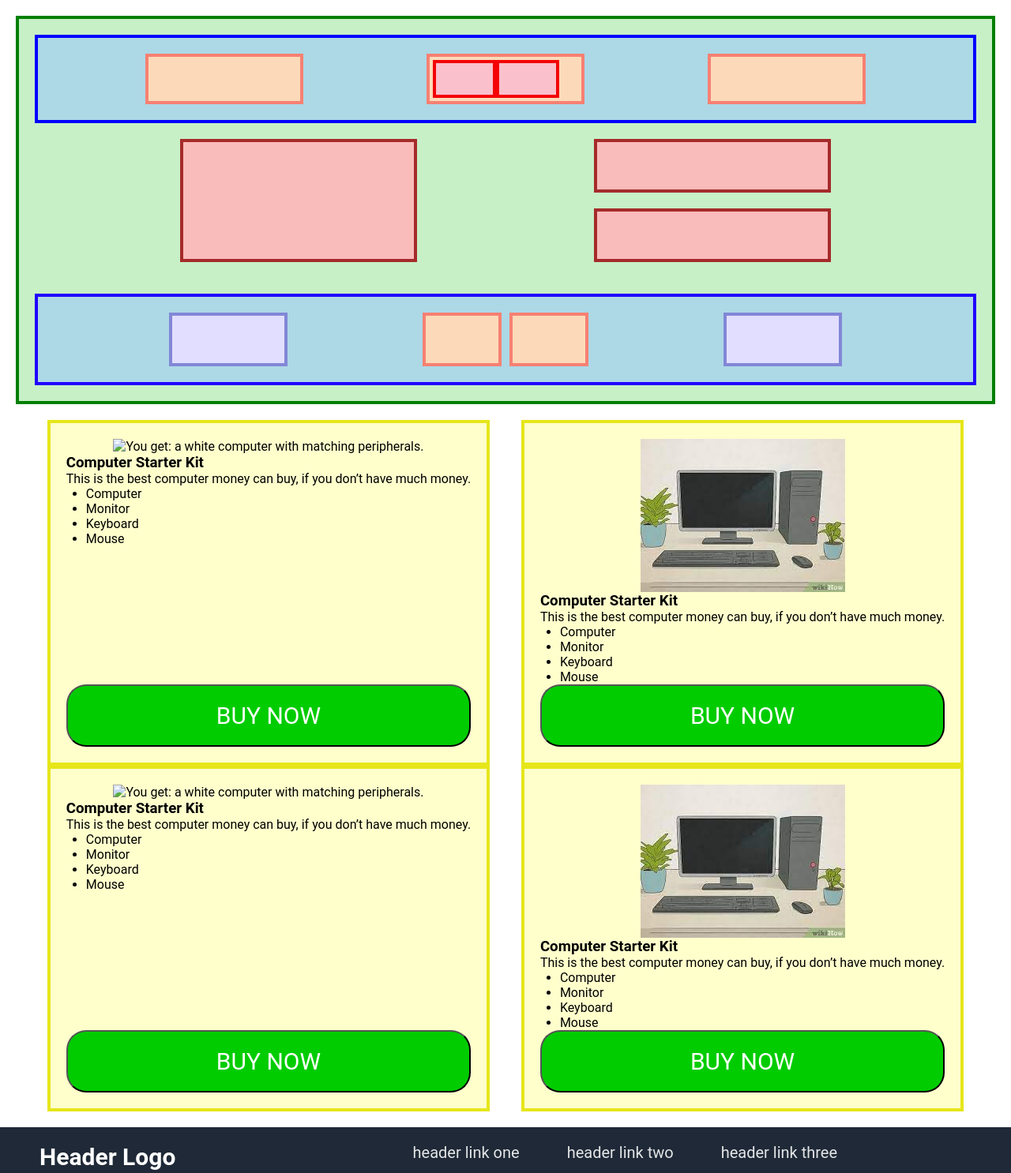
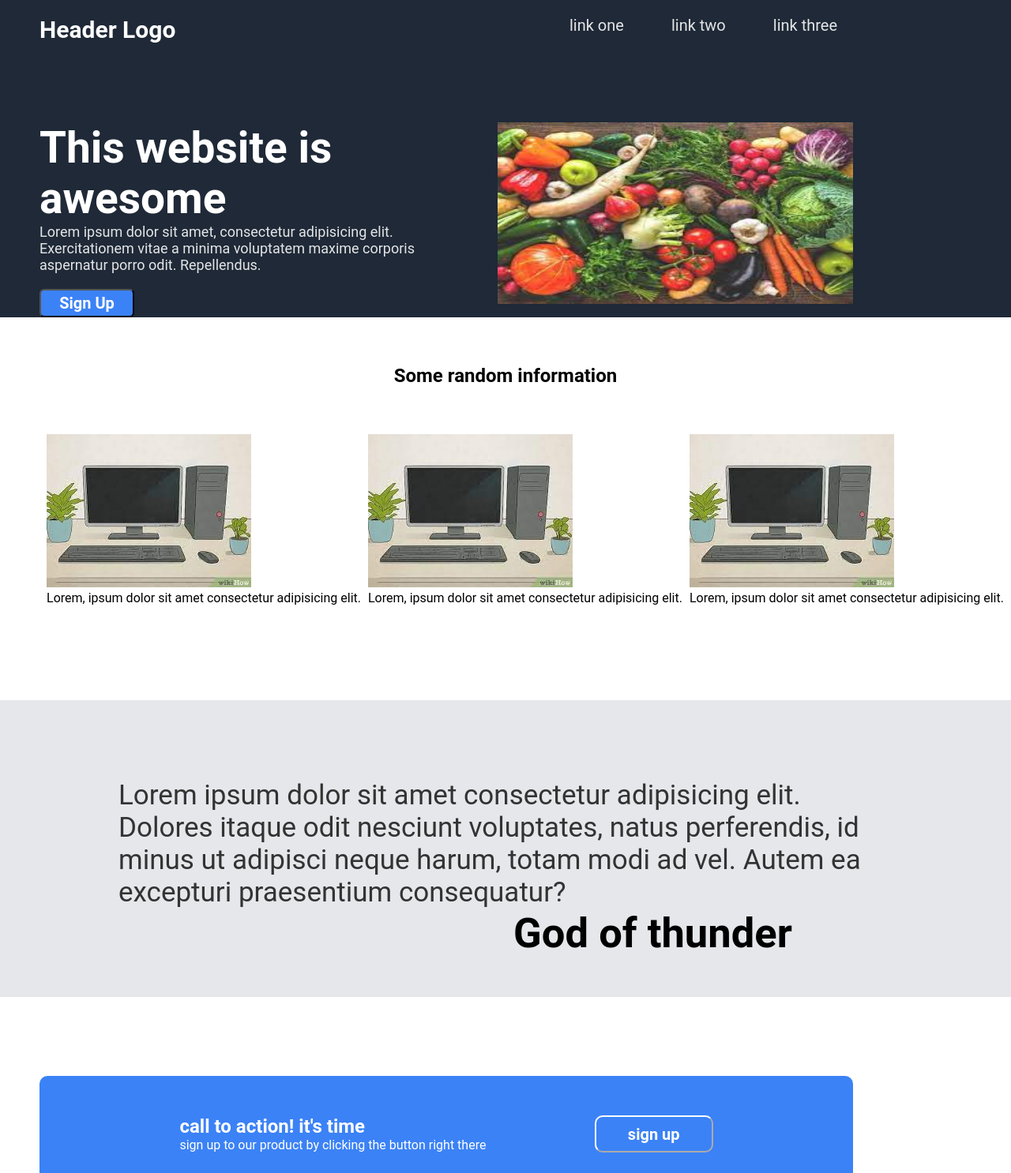
Before and after one commit to fardosa-ibrahim/practicalwebsite, a plain HTML site: page index.html in a window 1280 px wide. Shown: the top 1486 px of the page at 79% size. Drawn offline with Linux system fonts and the light colour scheme.

Commit message:
removed unnecessary upper code

```diff
--- a/index.html
+++ b/index.html
@@ -4,97 +4,17 @@
     <meta charset="UTF-8">
     <meta http-equiv="X-UA-Compatible" content="IE=edge">
     <meta name="viewport" content="width=device-width, initial-scale=1.0">
-    <title>Document</title>
+    <title>Practical Website</title>
     <link rel="stylesheet" href="style.css">
 </head>
 <body>
-    <div class="container">
-        <div class="first">
-            <div class="firstone"></div>
-            <div class="firstone">
-                <div class="nested"></div>
-                <div class="nested"></div>
-            </div>
-            <div class="firstone"></div>
-        </div>
-        <div class="second">
-            <div class="secondone"></div>
-            <div class="secondtwo">
-            <div class="secondone"></div>
-            <div class="secondone"></div>
-            </div>
-        </div>
-        <div class="third">
-            <div class="tfirst"></div>
-            <div class="tsecond">
-                <div class="nestedt"></div>
-                <div class="nestedt"></div>
-            </div>
-            <div class="tthird"></div>
-        </div>
-    </div>
-
-    <section id="deals">
-        <section class="sale-item">
-          <h1>Computer Starter Kit</h1>
-          <p>This is the best computer money can buy, if you don’t have much money.
-          <ul>
-            <li>Computer
-            <li>Monitor
-            <li>Keyboard
-            <li>Mouse
-          </ul>
-          <img src="images/computer.jpeg"
-               alt="You get: a white computer with matching peripherals.">
-          <button>BUY NOW</button>
-        </section>
-        <section class="sale-item">
-            <h1>Computer Starter Kit</h1>
-            <p>This is the best computer money can buy, if you don’t have much money.
-            <ul>
-              <li>Computer
-              <li>Monitor
-              <li>Keyboard
-              <li>Mouse
-            </ul>
-            <img src="images/comp.jpeg"
-                 alt="You get: a white computer with matching peripherals.">
-            <button>BUY NOW</button>
-          </section>
-          <section class="sale-item">
-            <h1>Computer Starter Kit</h1>
-            <p>This is the best computer money can buy, if you don’t have much money.
-            <ul>
-              <li>Computer
-              <li>Monitor
-              <li>Keyboard
-              <li>Mouse
-            </ul>
-            <img src="images/computer.jpeg"
-                 alt="You get: a white computer with matching peripherals.">
-            <button>BUY NOW</button>
-          </section>
-          <section class="sale-item">
-            <h1>Computer Starter Kit</h1>
-            <p>This is the best computer money can buy, if you don’t have much money.
-            <ul>
-              <li>Computer
-              <li>Monitor
-              <li>Keyboard
-              <li>Mouse
-            </ul>
-            <img src="images/comp.jpeg"
-                 alt="You get: a white computer with matching peripherals.">
-            <button>BUY NOW</button>
-          </section>
-    </section>
     <section class="header">
     <div class="head">
         <h1>Header Logo</h1>
         <ul>
-            <li><a href="#">header link one</a></li>
-            <li><a href="#">header link two</a></li>
-            <li><a href="#">header link three</a></li>
+            <li><a href="#">link one</a></li>
+            <li><a href="#">link two</a></li>
+            <li><a href="#">link three</a></li>
         </ul>
     </div>
     <div class="body">
@@ -146,7 +66,7 @@
 </section>
 <section>
     <div class="footer">
-        <p>@fardosaibrahim website 2023</p>
+        <p>copyright @The Odin Project 2023</p>
     </div>
 </section>
 </body>
```
